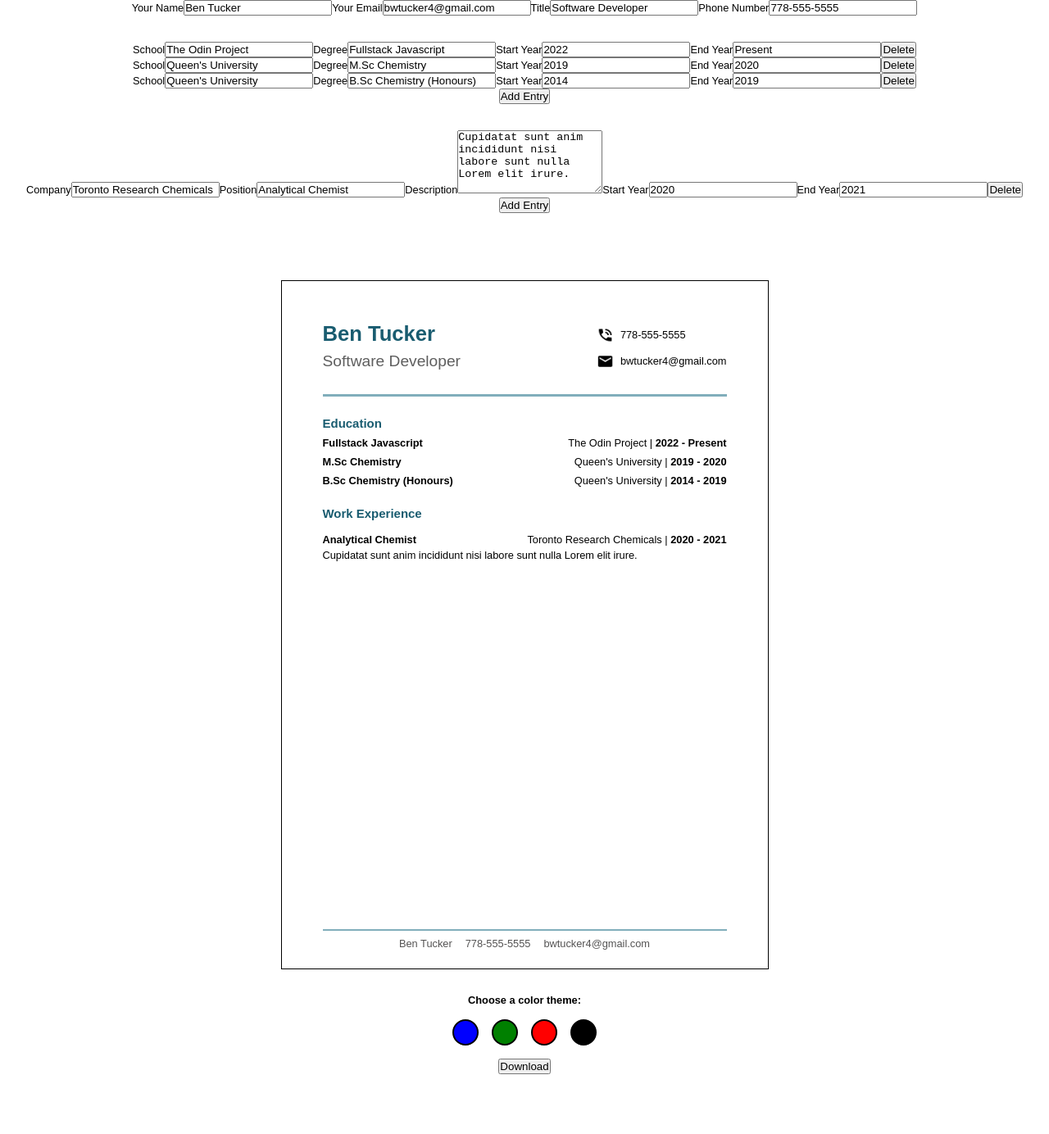
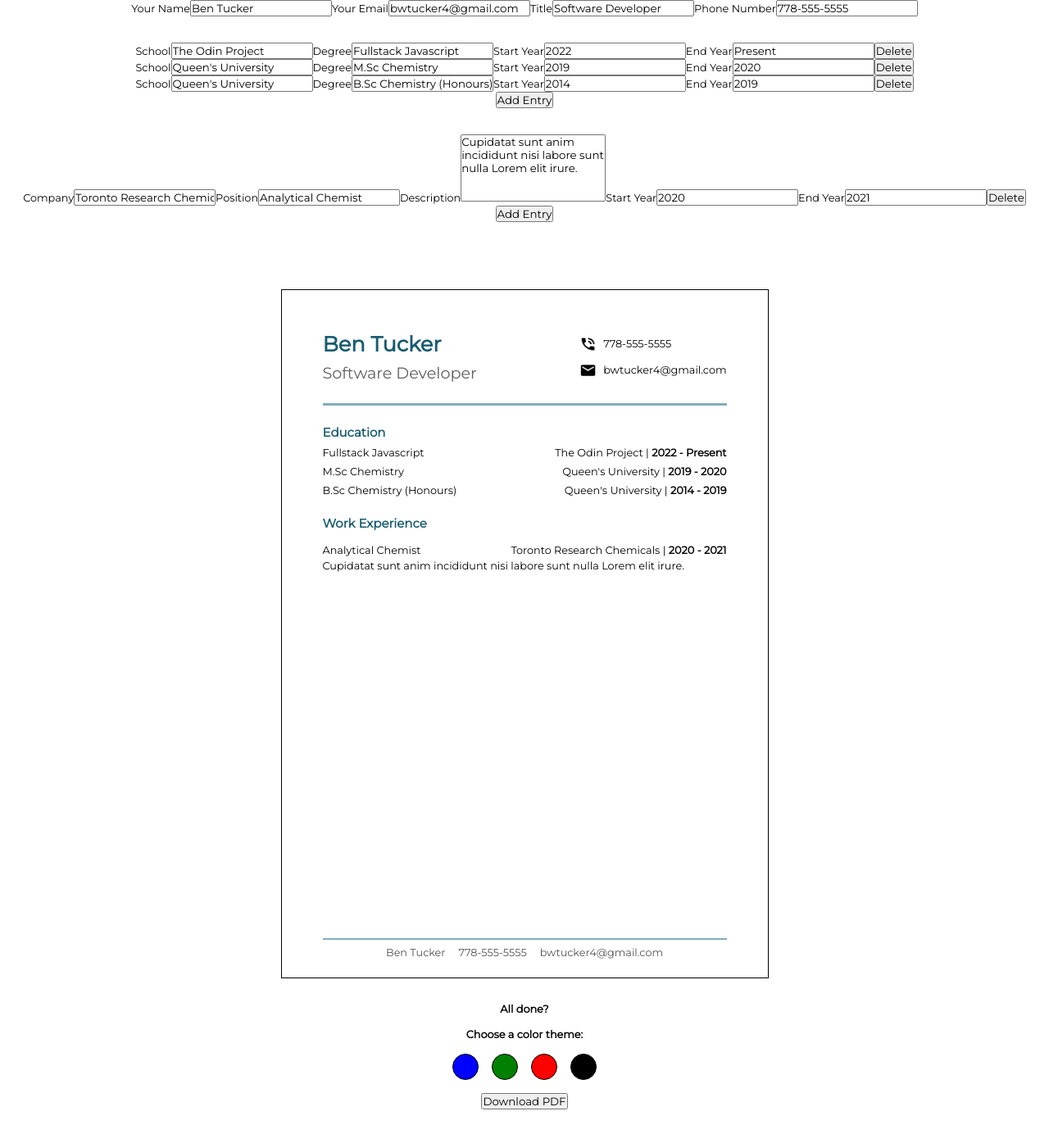
Before and after one commit to tenbucker4/employable, a React (Create React App) app in the folder cv-project/: page / in a window 1280 px wide. Shown: the whole page at 82% size. Before the commit the page ends 1341 px from the top, so only its background shows below. Built offline with nearby package versions, Linux system fonts and the light colour scheme.

Commit message:
More layout changes

```diff
--- a/cv-project/public/index.html
+++ b/cv-project/public/index.html
@@ -8,6 +8,7 @@
       name="description"
       content="Web site created using create-react-app"
     />
+    <link href="https://fonts.googleapis.com/css?family=Montserrat" rel="stylesheet">
     <title>Resume Builder</title>
   </head>
   <body>
--- a/cv-project/src/components/ColorPicker.js
+++ b/cv-project/src/components/ColorPicker.js
@@ -9,11 +9,11 @@ class ColorPicker extends Component {
     render() {
         return (
             <div className="footer-buttons">
+                <h4>All done?</h4>
                 <h4>Choose a color theme:</h4>
                 <div className="color-picker">
                     <button
                         id="blue"
-                        className="active"
                         onClick={(e) => this.props.onClick(e.target.id)}
                     ></button>
                     <button
@@ -34,7 +34,7 @@ class ColorPicker extends Component {
                         className="download"
                         onClick={this.props.onPdfClick}
                     >
-                        Download
+                        Download PDF
                     </button>
                 </div>
             </div>
--- a/cv-project/src/styles/app.css
+++ b/cv-project/src/styles/app.css
@@ -14,6 +14,13 @@ body {
 
 button {
     cursor: pointer;
+    font-family: inherit;
+}
+
+input,
+textarea {
+    font-family: inherit;
+    resize: none;
 }
 
 .container {
--- a/cv-project/src/styles/footer.css
+++ b/cv-project/src/styles/footer.css
@@ -14,7 +14,7 @@
 
 .color-picker button {
     border-radius: 100%;
-    border: 2px solid black;
+    border: 1px solid black;
     height: 2rem;
     width: 2rem;
 }
--- a/cv-project/src/styles/resume.css
+++ b/cv-project/src/styles/resume.css
@@ -71,11 +71,6 @@ section h3 {
     justify-content: space-between;
 }
 
-#degree-title,
-#position-title {
-    font-weight: 600;
-}
-
 .work-section {
     gap: 1rem;
 }
```
